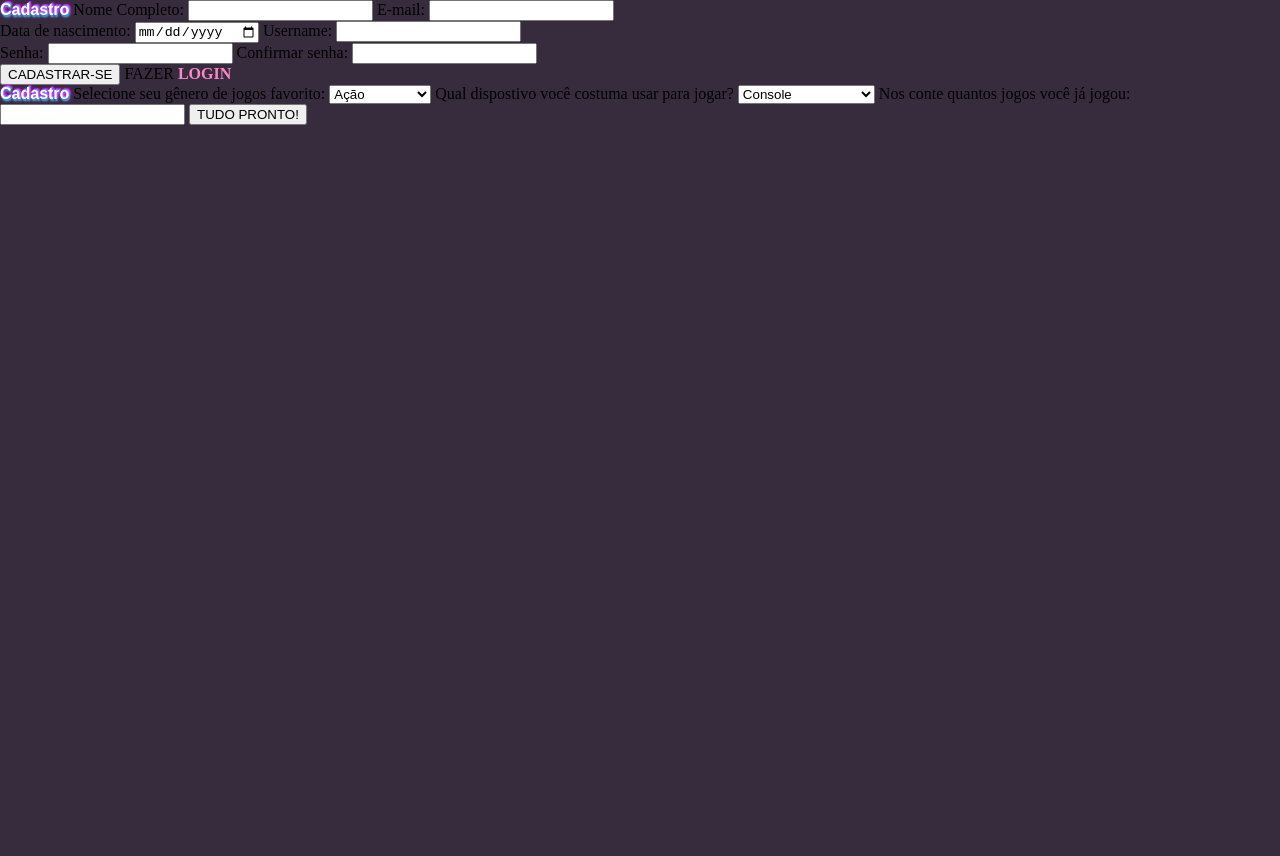
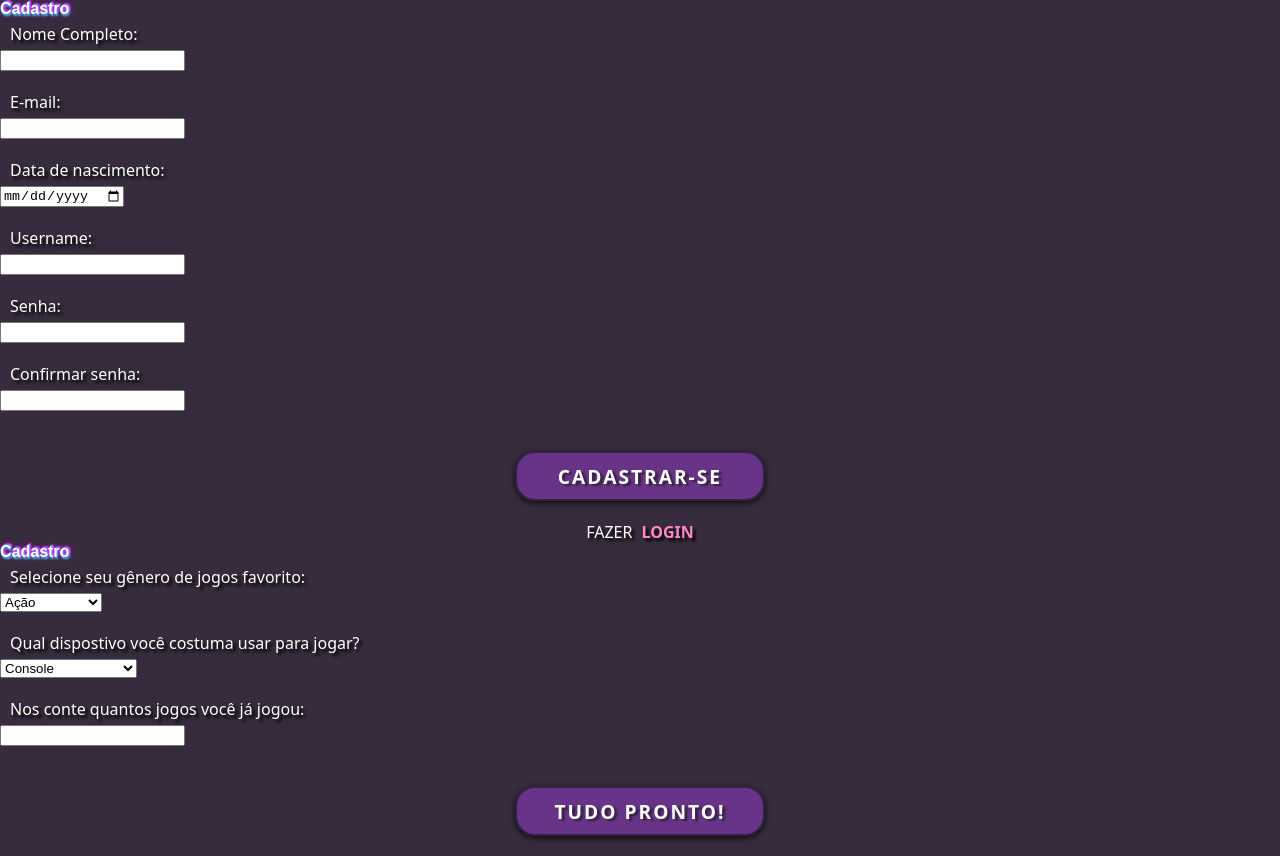
Before and after one commit to ShirleyFerr/GAMERCAVE---Projeto-Individual, a plain HTML site: page public/cadastro.html in a window 1280 px wide. Before the commit the page ends 800 px from the top, so only its background shows below. Drawn offline with Linux system fonts and the light colour scheme.

Commit message:
atualização do css da tela de cadastro

```diff
--- a/public/cadastro.html
+++ b/public/cadastro.html
@@ -4,7 +4,7 @@
 <head>
     <meta charset="UTF-8">
     <meta name="viewport" content="width=device-width, initial-scale=1.0">
-    <title>Document</title>
+    <title>GamerCave | Cadastro</title>
     <link rel="stylesheet" href="css/style.css">
     <link rel="icon" href="../public/assets/favicon.png" type="image/png">
 </head>
@@ -12,36 +12,47 @@
 <body>
     <div id="signup_section">
         <span class="tittle">Cadastro</span>
-
-        <span>Nome Completo:</span>
+        <label>
+            <span class="subtittle">Nome Completo:</span>
             <input type="text" id="iptName">
-
-        <span>E-mail:</span>
+        </label>
+        <label>
+            <span class="subtittle">E-mail:</span>
             <input type="text" id="iptEmail">
+        </label>
 
         <div class="mini_section">
-            <span>Data de nascimento:</span>
+            <label>
+                <span class="subtittle">Data de nascimento:</span>
                 <input type="date" id="iptDtNasc">
-            <span>Username:</span>
+            </label>
+            <label>
+                <span class="subtittle">Username:</span>
                 <input type="text" id="iptUserName">
+            </label>
         </div>
 
         <div class="mini_section">
-            <span>Senha:</span>
+            <label>
+                <span class="subtittle">Senha:</span>
                 <input type="password" id="iptPssw">
-            <span>Confirmar senha:</span>
+            </label>
+            <label>
+                <span class="subtittle">Confirmar senha:</span>
                 <input type="password" id="iptConfirmPssw">
+            </label>
+        </div>
+        <div class="sign">
+            <button>CADASTRAR-SE</button>
+            <span>FAZER <a href="../public/login.html">LOGIN</a></span>
+        </div>
     </div>
 
-        <button>CADASTRAR-SE</button>
-        <span>FAZER <a href="../public/login.html">LOGIN</a></span>
-
-    </div>
-
-    <div id="form_section">
+    <div id="form_section"> <!-- vai ser escondida inicialmente -->
         <span class="tittle">Cadastro</span>
 
-        <span>Selecione seu gênero de jogos favorito:</span>
+        <label>
+        <span class="subtittle">Selecione seu gênero de jogos favorito:</span>
 
         <select id="">
             <option value="">Ação</option>
@@ -56,21 +67,27 @@
             <option value="">Plataforma</option>
             <option value="">Horror</option>
         </select>
+        </label>
 
-        <span>Qual dispostivo você costuma usar para jogar?</span <select id="">
+        <label>
+        <span class="subtittle">Qual dispostivo você costuma usar para jogar?</span>
 
-
-        <select>
+        <select id="">
             <option value="">Console</option>
             <option value="">Computador</option>
+            <option value="">Gameboards</option>
             <option value="">Dispostivos Móveis</option>
-        <option value="">Gameboards</option>
         </select>
+        </label>
 
-        <span>Nos conte quantos jogos você já jogou:</span>
+        <label>
+        <span class="subtittle">Nos conte quantos jogos você já jogou:</span>
         <input type="number">
+        </label>
 
+        <div class="sign">
             <button>TUDO PRONTO!</button>
+        </div>
     </div>
 </body>
 
--- a/public/css/style.css
+++ b/public/css/style.css
@@ -103,6 +103,7 @@ main {
 
 }
  a {
+    margin-left: 5px;
     text-decoration: none;
     color: #FF87C9;
     font-weight: 600;
@@ -114,7 +115,21 @@ main {
 display: flex;
 justify-content: space-between;
 
-
+}
+#welcome {
+    display: flex;
+    align-self: center;
+    margin: 30px 0px;
+    color: #ffffff;
+    font-family: system-ui, -apple-system, BlinkMacSystemFont, 'Segoe UI', Roboto, Oxygen, Ubuntu, Cantarell, 'Open Sans', 'Helvetica Neue', sans-serif;
+    font-size: larger;
+    font-weight: 600;
+    letter-spacing: 1px;
+    text-shadow: 3px 3px 3px black;
+}
+#welcome span {
+    margin-left: 5px;
+    color: #FF87C9;
 }
 
 .sign_main  .tittle{
@@ -123,6 +138,7 @@ justify-content: space-between;
 }
 
 .sign_main img {
+    margin-top: 40px;
     height: 900px;
     width: 700px;
     border-radius: 0px 500px 500px 0px;
@@ -134,3 +150,66 @@ justify-content: space-between;
     flex-direction: column;
     margin-right: 10%;
 }
+
+.iptSign {
+    width: 500px;
+    height: 35px;
+
+    border-radius: 20px;
+    border-style: solid;
+    border-color: #33223D;
+}
+
+
+.sign {
+    display: flex;
+    flex-direction: column;
+    align-items: center;
+    justify-content: center;
+    margin-top: 20px;
+    color: #ffffff;
+    font-family: system-ui, -apple-system, BlinkMacSystemFont, 'Segoe UI', Roboto, Oxygen, Ubuntu, Cantarell, 'Open Sans', 'Helvetica Neue', sans-serif;
+    font-weight: 500;
+    font-size: medium;
+    text-shadow: 3px 3px 3px black;
+}
+
+.subtittle {
+    width: auto;
+    margin: 5px 10px;
+    font-family: system-ui, -apple-system, BlinkMacSystemFont, 'Segoe UI', Roboto, Oxygen, Ubuntu, Cantarell, 'Open Sans', 'Helvetica Neue', sans-serif;
+    color: #ffffff;
+    font-weight: 500;
+    font-size: medium;
+    text-shadow: 3px 3px 3px black;
+}
+
+.sign button {
+    width: 250px;
+    height: 50px;
+    margin: 20px 0px;
+    background-color: #683487;
+    font-size: larger;
+    font-family: system-ui, -apple-system, BlinkMacSystemFont, 'Segoe UI', Roboto, Oxygen, Ubuntu, Cantarell, 'Open Sans', 'Helvetica Neue', sans-serif;
+    font-weight: 700;
+    letter-spacing: 2px;
+    color: #ffffff;
+    border-radius: 20px;
+    border-style: solid;
+    border-color: #33223D;
+    text-shadow: 3px 2px 2px #33223D;
+    box-shadow:0px 2px 7px -1px black
+}
+
+.sign button:hover {
+    cursor: pointer;
+}
+
+
+
+label {
+    display: flex;
+    flex-direction: column;
+    align-items: flex-start;
+    margin-bottom: 15px;
+}
```
Also changed, not shown: public/login.html (+13 -8 lines), public/assets/pixel1.jpg. Lines whose indentation alone changed are shown as unchanged.
